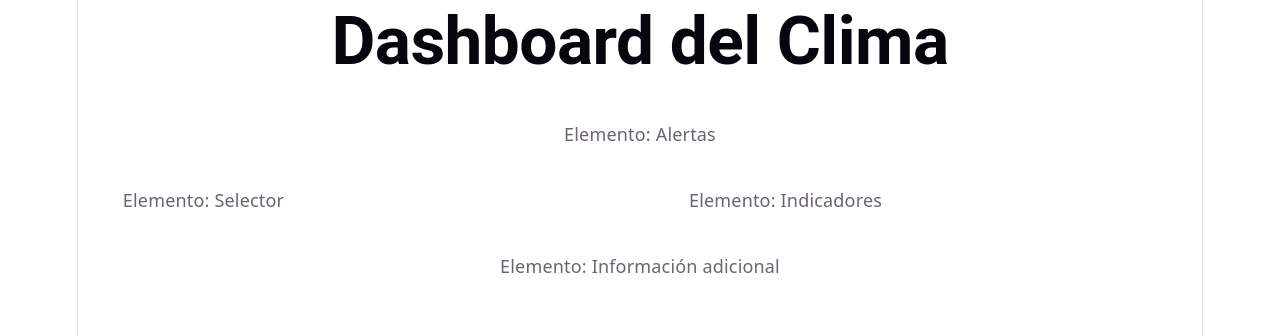
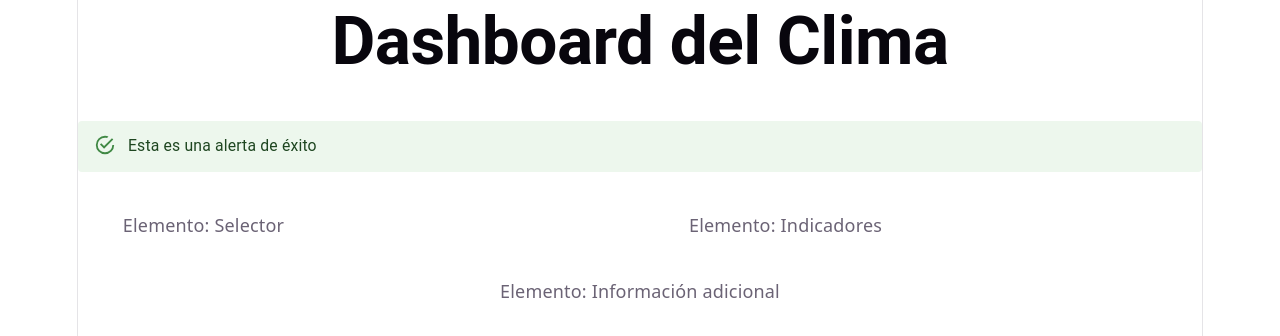
Before and after one commit to JulioLlerena1/dashboard, a React (Vite) app: page / in a window 1280 px wide. Shown: the top 336 px of the page. Built offline with nearby package versions, Linux system fonts and the light colour scheme.

Commit message:
Alerta implementada

```diff
--- a/src/App.tsx
+++ b/src/App.tsx
@@ -1,5 +1,6 @@
 import { Grid } from '@mui/material';
 import HeaderUI from './components/HeaderUI';
+import AlertUI from './components/AlertUI';
 import './App.css'
 
 function App() {
@@ -12,7 +13,7 @@ function App() {
          <Grid size={{xs:12, md:12}}><HeaderUI/></Grid>
 
          {/* Alertas */}
-         <Grid size={{xs:12, md:12}}>Elemento: Alertas</Grid>
+         <Grid size={{xs:12, md:12}}><AlertUI description="Esta es una alerta de éxito" /></Grid>
 
          {/* Selector */}
          <Grid size={{xs:12, md:3}}>Elemento: Selector</Grid>
```
